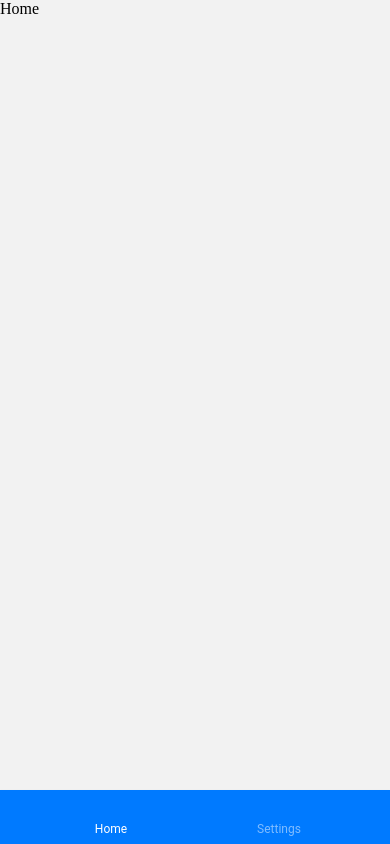
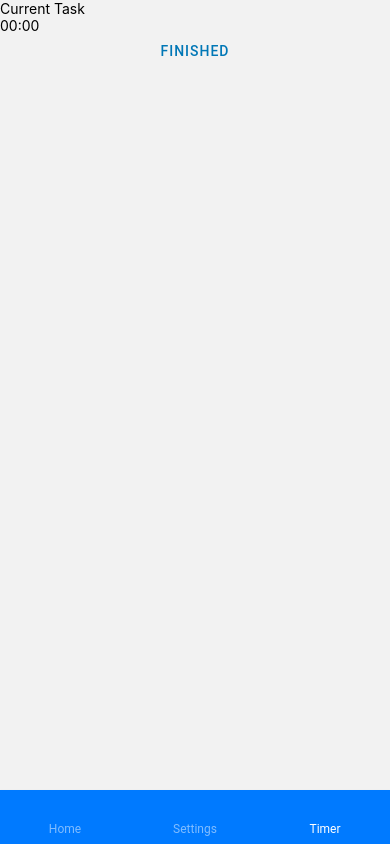
Before and after one commit to malee31/Ready-Set-Go-App, a React Native app: screen /Timer in a window 390 px wide. Built offline with nearby package versions, Linux system fonts and the light colour scheme.

Commit message:
Timer page

```diff
--- a/package.json
+++ b/package.json
@@ -13,6 +13,7 @@
     "@react-navigation/material-bottom-tabs": "^6.2.1",
     "expo": "~44.0.0",
     "expo-status-bar": "~1.2.0",
+    "moment": "^2.29.2",
     "react": "17.0.1",
     "react-dom": "17.0.1",
     "react-native": "0.64.3",
--- a/src/components/Tabs.js
+++ b/src/components/Tabs.js
@@ -1,6 +1,7 @@
 import { createMaterialBottomTabNavigator } from '@react-navigation/material-bottom-tabs';
 import { NavigationContainer } from '@react-navigation/native';
 import Mock from "../pages/MockPage";
+import Timer from "../pages/Timer"
 
 const Tab = createMaterialBottomTabNavigator();
 
@@ -10,6 +11,7 @@ export function TabNavigator() {
 			<Tab.Navigator>
 				<Tab.Screen name="Home" component={Mock("Home")}/>
 				<Tab.Screen name="Settings" component={Mock("Settings")}/>
+				<Tab.Screen name="Timer" component={Timer}/>
 			</Tab.Navigator>
 		</NavigationContainer>
 	);
--- /dev/null
+++ b/src/pages/Timer.js
@@ -0,0 +1,17 @@
+import React from "react";
+import { View, Text } from "react-native";
+import { Button } from "react-native-paper";
+
+export default function Timer(props) {
+	return (
+		<View>
+            <Text className={"curTask"}>Current Task</Text>
+            <Text>00:00</Text>
+            <Button>Finished</Button>
+		</View>
+	);
+};
+
+const timerStyle = {
+
+}
```
Also changed, not shown: 1 other file (tests, documents, lock files or other folders).
